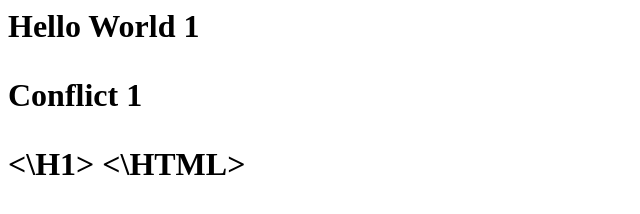
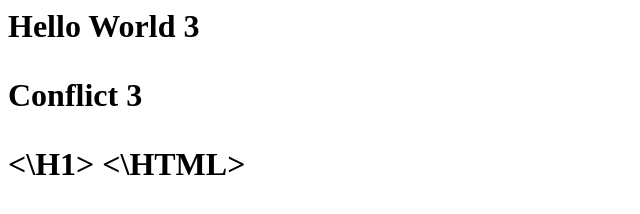
Before and after one commit to EliSteklov/GitHubTest, a plain HTML site: page index.html in a window 1280 px wide. Shown: the full height of the page, 0-640 px from the left. Drawn offline with Linux system fonts and the light colour scheme.

Commit message:
Update index.html

```diff
--- a/index.html
+++ b/index.html
@@ -1,6 +1,6 @@
 <HTML>
 	<H1>
-		<p>Hello World 1</p>
-		<p>Conflict 1</p>
+		<p>Hello World 3</p>
+		<p>Conflict 3</p>
 	<\H1>
 <\HTML>
```
